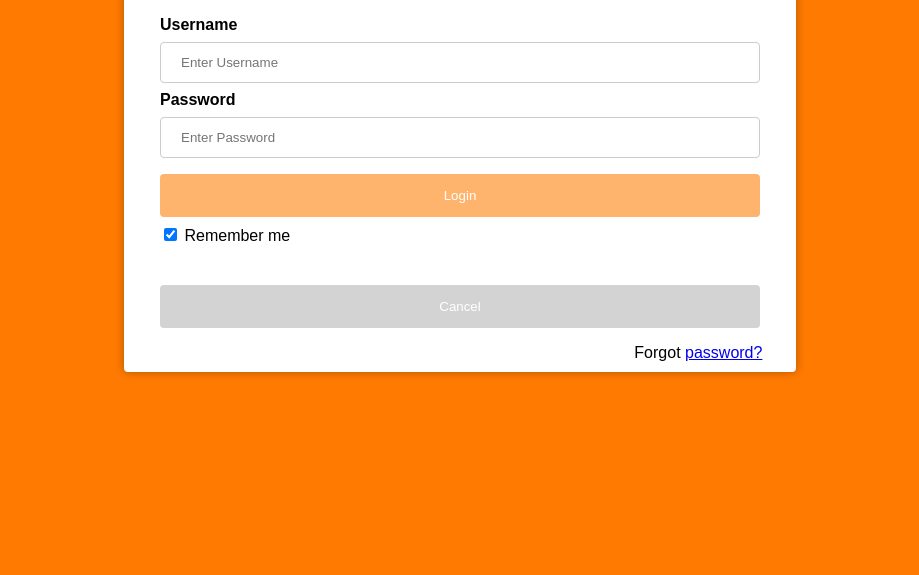
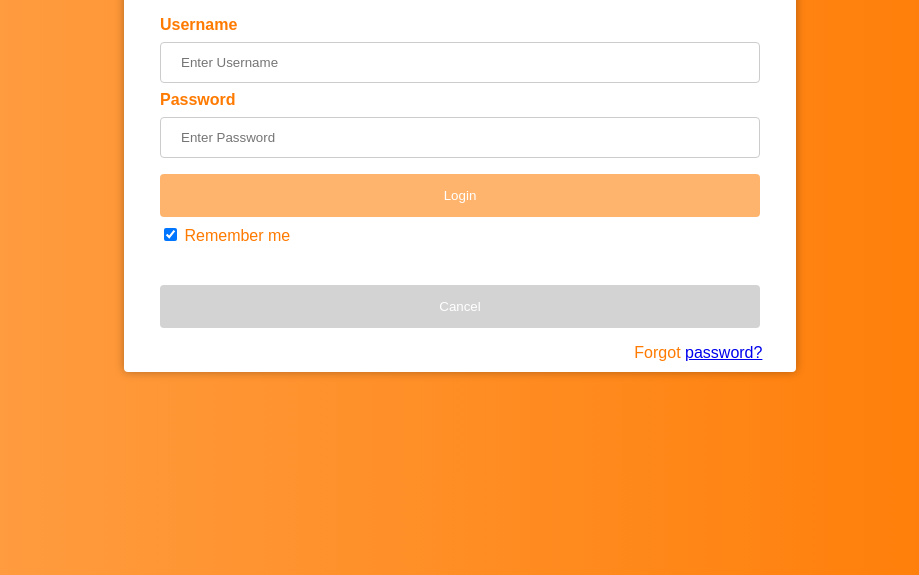
Before and after one commit to annaluizacaraciolo/projeto_de_desenvolvimento, a plain HTML site: page login.html in a window 1280 px wide. Shown: the part 225-800 px from the top of the page, without its empty margins (180-1099 px from the left). Drawn offline with Linux system fonts and the light colour scheme; files whose address does not match are found by name; a web font is replaced by a local one.

Commit message:
Minor adjustments
Added gradient and fixed logo image.

```diff
--- a/login.html
+++ b/login.html
@@ -1,19 +1,21 @@
 <!DOCTYPE html>
 <html>
+
 <head>
-    <link rel="preconnect" href="https://fonts.googleapis.com">
-    <link rel="preconnect" href="https://fonts.gstatic.com" crossorigin>
-    <link href="https://fonts.googleapis.com/css2?family=Proza+Libre&display=swap" rel="stylesheet">
+	<link rel="preconnect" href="https://fonts.googleapis.com">
+	<link rel="preconnect" href="https://fonts.gstatic.com" crossorigin>
+	<link href="https://fonts.googleapis.com/css2?family=Proza+Libre&display=swap" rel="stylesheet">
 	<title>Login Form</title>
 	<style>
 		body {
-			background-color: #FF7A00;
-            font-family: 'Proza Libre', sans-serif;
+			background: linear-gradient(90deg, #ffa149, #FF7A00);
+			font-family: 'Proza Libre', sans-serif;
+			color: #FF7A00;
 		}
 
 		.login-box {
 			width: 50%;
-            height: 70%;
+			height: 70%;
 			margin: 100px auto;
 			background-color: #FFF;
 			border-radius: 4px;
@@ -22,7 +24,8 @@
 			position: relative;
 		}
 
-		input[type=text], input[type=password] {
+		input[type=text],
+		input[type=password] {
 			width: 100%;
 			padding: 12px 20px;
 			margin: 8px 0;
@@ -58,7 +61,6 @@
 
 		img.logo {
 			width: 40%;
-			border-radius: 50%;
 		}
 
 		.container {
@@ -68,9 +70,9 @@
 		span.psw {
 			position: absolute;
 			float: right;
-			bottom: 1px; /* Adjust the top position as needed */
-			right: 5%; /* Adjust the right position as needed */
-			transform: translateY(-50%); /* Add this to vertically center the link */
+			bottom: 1px;
+			right: 5%;
+			transform: translateY(-50%);
 		}
 
 		@media screen and (max-width: 300px) {
@@ -78,12 +80,14 @@
 				display: block;
 				float: none;
 			}
+
 			.cancelbtn {
 				width: 100%;
 			}
 		}
 	</style>
 </head>
+
 <body>
 	<form action="">
 		<div class="login-box">
@@ -111,4 +115,5 @@
 		</div>
 	</form>
 </body>
+
 </html>
```
